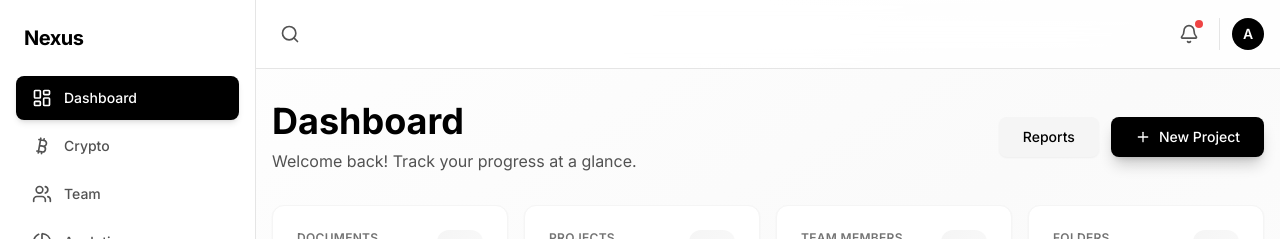
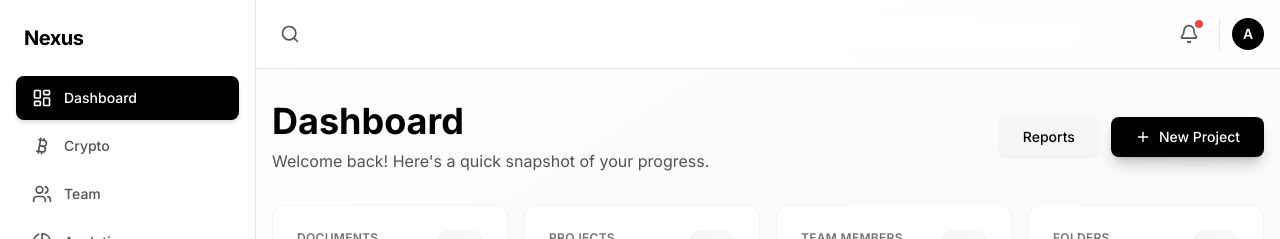
Before and after one commit to adarshshivan/Prototype-1, a React (Vite) app: page / in a window 1280 px wide. Shown: the top 239 px of the page. Built offline with nearby package versions, Linux system fonts and the light colour scheme.

Commit message:
copy: polish dashboard greeting

```diff
--- a/src/App.jsx
+++ b/src/App.jsx
@@ -20,7 +20,7 @@ function App() {
         <motion.div initial={{ opacity: 0, y: -20 }} animate={{ opacity: 1, y: 0 }} className="flex flex-col md:flex-row md:items-center justify-between gap-6">
           <div>
             <h1 className="text-4xl font-bold text-black dark:text-white mb-2">Dashboard</h1>
-            <p className="text-neutral-600 dark:text-neutral-400 text-base">Welcome back! Track your progress at a glance.</p>
+            <p className="text-neutral-600 dark:text-neutral-400 text-base">Welcome back! Here's a quick snapshot of your progress.</p>
           </div>
           <div className="flex gap-3">
             <NeoButton variant="secondary">Reports</NeoButton>
```
